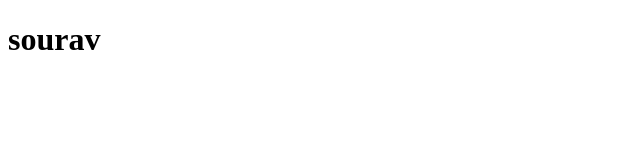
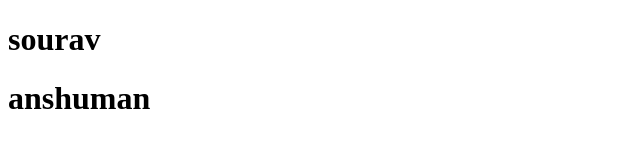
Before and after one commit to Anshuman2g/sourav, a plain HTML site: page index.html in a window 1280 px wide. Shown: the whole page, without its empty margins (0-640 px from the left). Drawn offline with Linux system fonts and the light colour scheme.

Commit message:
anhumann

```diff
--- a/index.html
+++ b/index.html
@@ -8,6 +8,7 @@
 <body>
 
     <h1>sourav</h1>
+    <h1>anshuman</h1>
 
 </body>
 </html>
```
